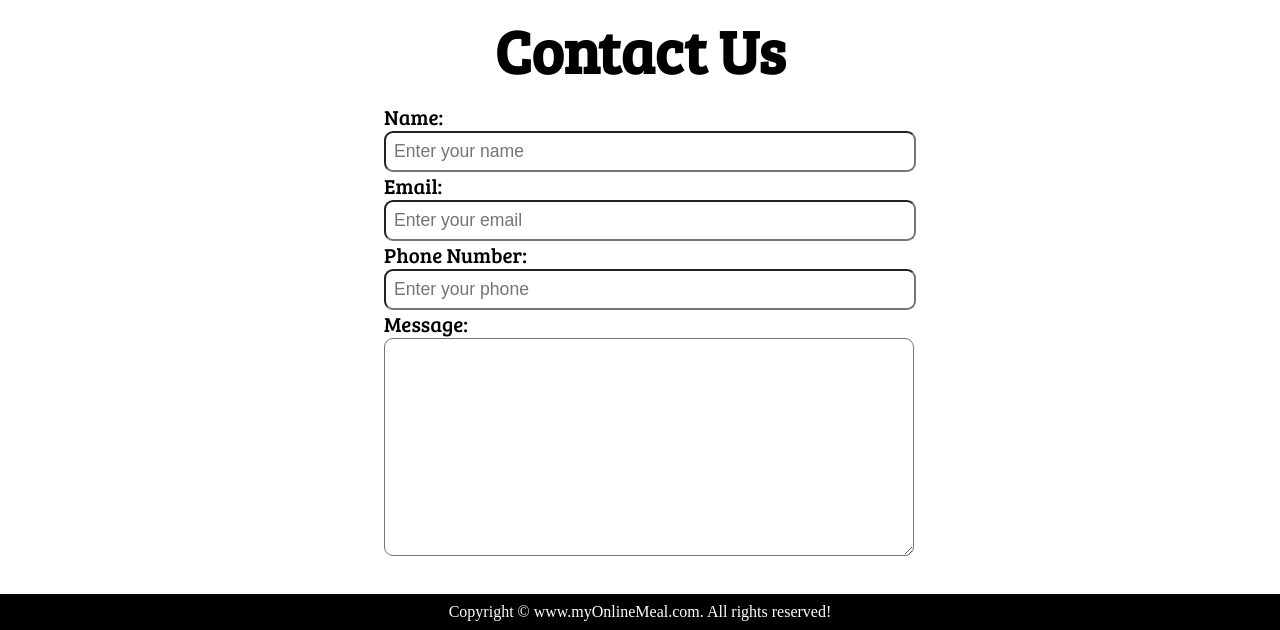
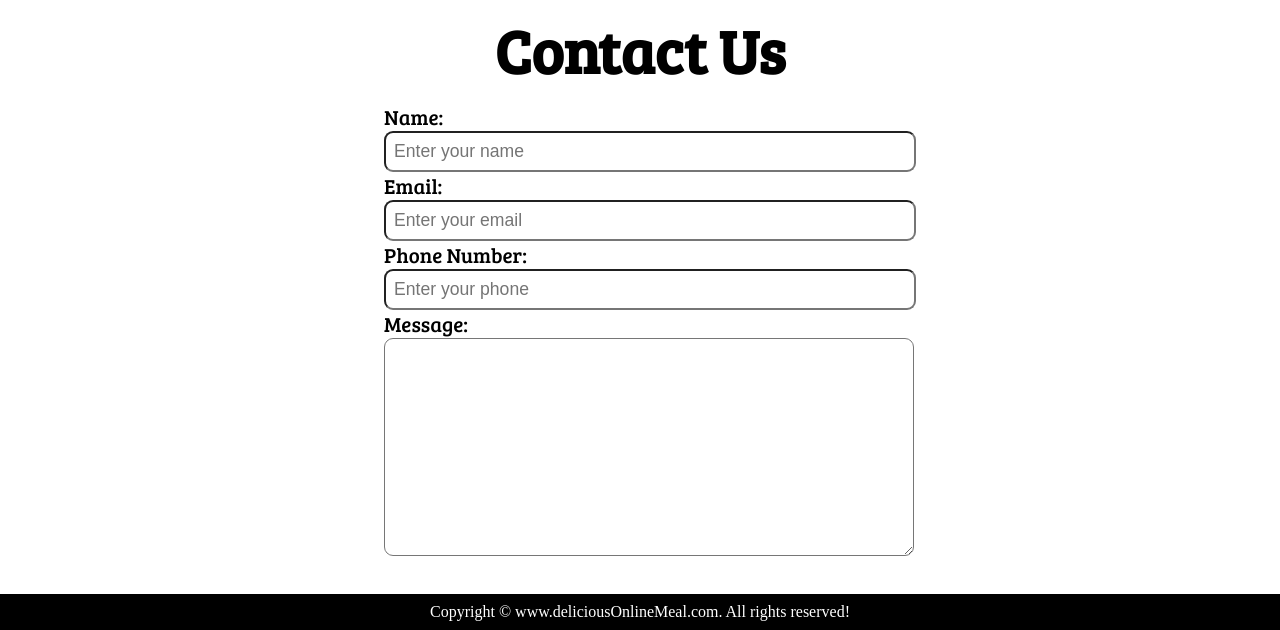
Before and after one commit to Shatakshi2614/Responsive-Food-Delivery-Website, a plain HTML site: page Food Delivery Website/index.html in a window 1280 px wide. Shown: the part 1662-2292 px from the top of the page. Drawn offline with Linux system fonts and the light colour scheme; a web font is replaced by a local one.

Commit message:
Update index.html

```diff
--- a/Food Delivery Website/index.html
+++ b/Food Delivery Website/index.html
@@ -109,7 +109,7 @@
 
     <footer>
         <div class="center">
-            Copyright &copy; www.myOnlineMeal.com. All rights reserved!
+            Copyright &copy; www.deliciousOnlineMeal.com. All rights reserved!
         </div>
     </footer>
 </body>
```
